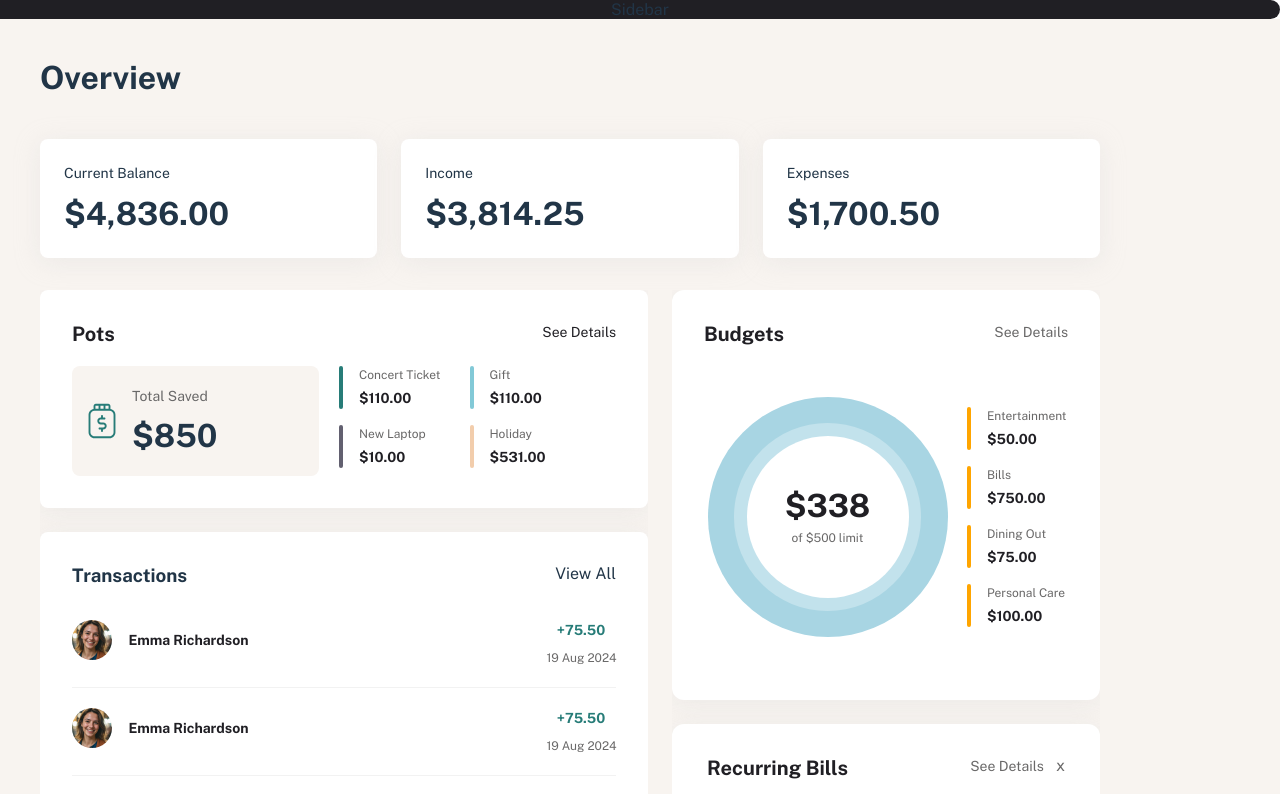
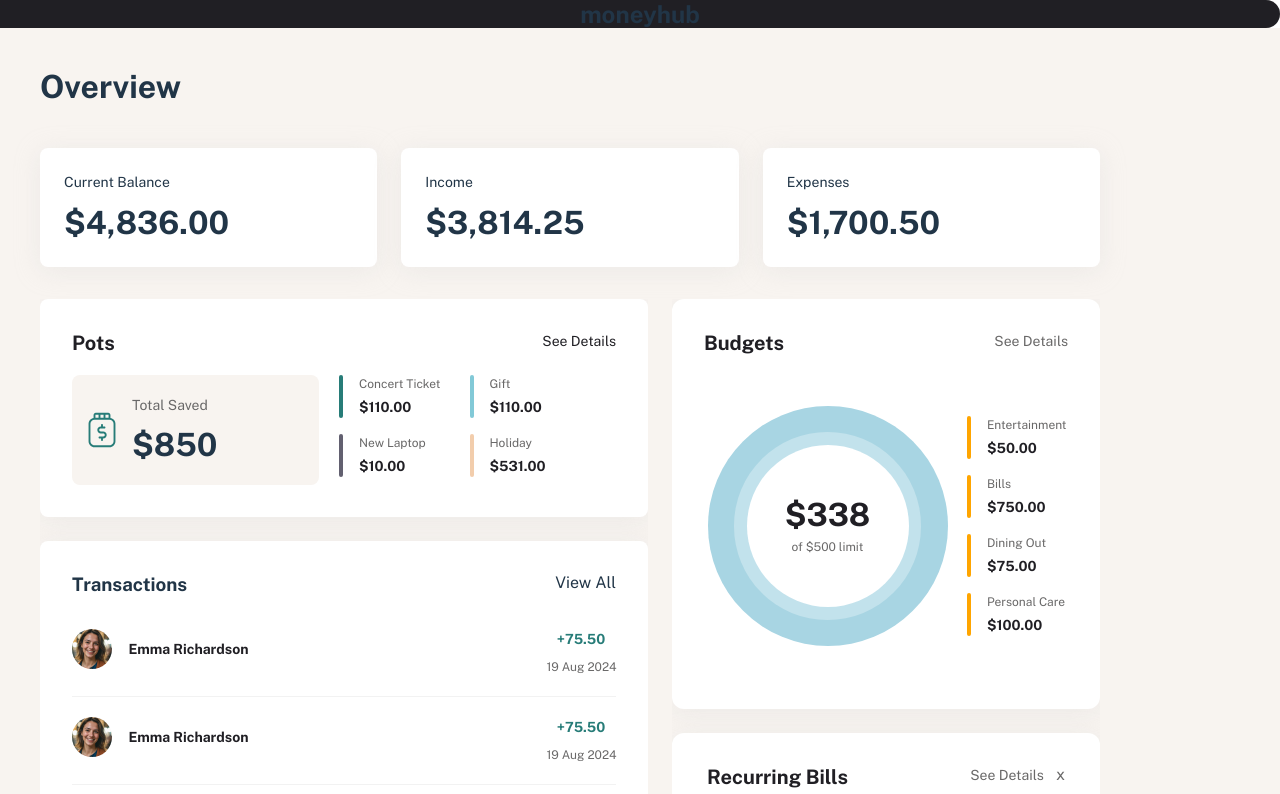
Before and after one commit to eddiemaceda11/Moneyhub, a React (Vite) app: page / in a window 1280 px wide. Shown: the top 794 px of the page. Built offline with nearby package versions, Linux system fonts and the light colour scheme.

Commit message:
Create the Sidebar header

```diff
--- a/src/features/sidebar/Sidebar.tsx
+++ b/src/features/sidebar/Sidebar.tsx
@@ -2,6 +2,10 @@ import "./sidebar.css";
 
 export const Sidebar = () => {
   return (
-    <div className="sidebar">Sidebar</div>
-  )
-}
+    <div className="sidebar">
+      <header className="sidebar-header">
+        <h2>moneyhub</h2>
+      </header>
+    </div>
+  );
+};
```
